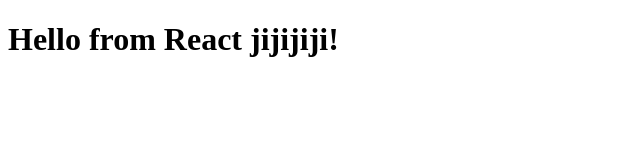
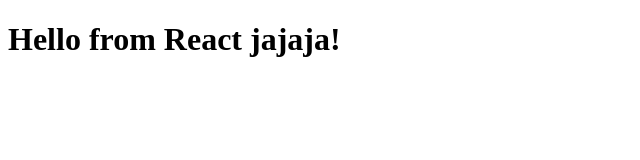
Before and after one commit to Patricio23051999/repo2-prueba-github-actions, a React (Create React App) app: page / in a window 1280 px wide. Shown: the top 160 px of the page, without its empty margins (0-640 px from the left). Built offline with nearby package versions, Linux system fonts and the light colour scheme.

Commit message:
Cambio sin importancia para correr el pipeline

```diff
--- a/src/App.js
+++ b/src/App.js
@@ -1,7 +1,7 @@
 import React from 'react';
 
 function App() {
-  return <h1>Hello from React jijijiji!</h1>;
+  return <h1>Hello from React jajaja!</h1>;
 }
 
 export default App;
```
